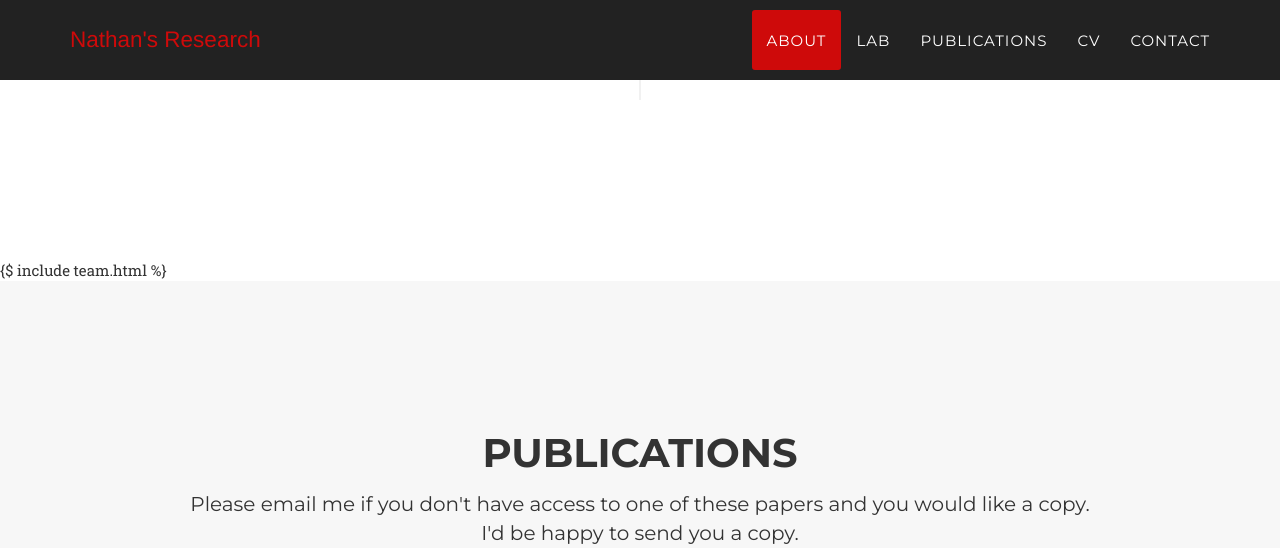
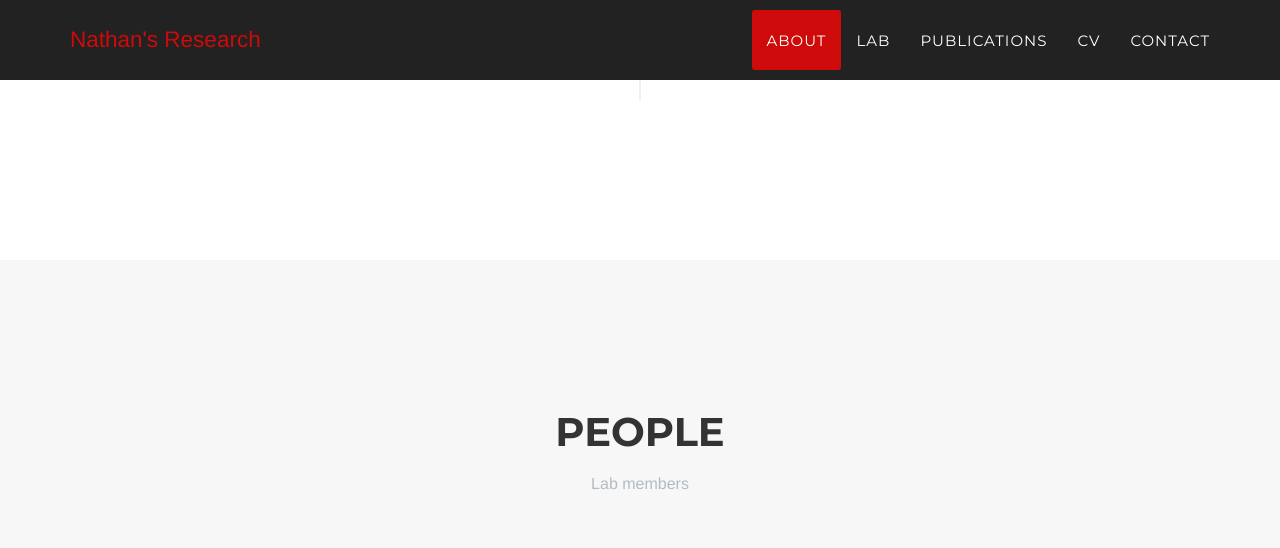
Before and after one commit to NathanWhelan/nathanwhelan.github.io, a Jekyll site: the page built from _posts/2014-07-16-project-3.markdown, in a window 1280 px wide and 1400 px high, scrolled down 2940 px. Shown: the top 548 px of the window. Built offline with Jekyll 4.4.1, drawn with Linux system fonts in a browser that asks for light colours; some web fonts are replaced; some of the changed text lies outside the part shown; grey boxes are pictures that could not be loaded.

Commit message:
Fix typo

```diff
--- a/_layouts/default.html
+++ b/_layouts/default.html
@@ -8,7 +8,7 @@
 
     {% include header.html %}
     {% include about.html %}
-    {$ include team.html %}
+    {% include team.html %}
     {% include publications.html %}
     {% include contact.html %}
     {% include footer.html %}
```
